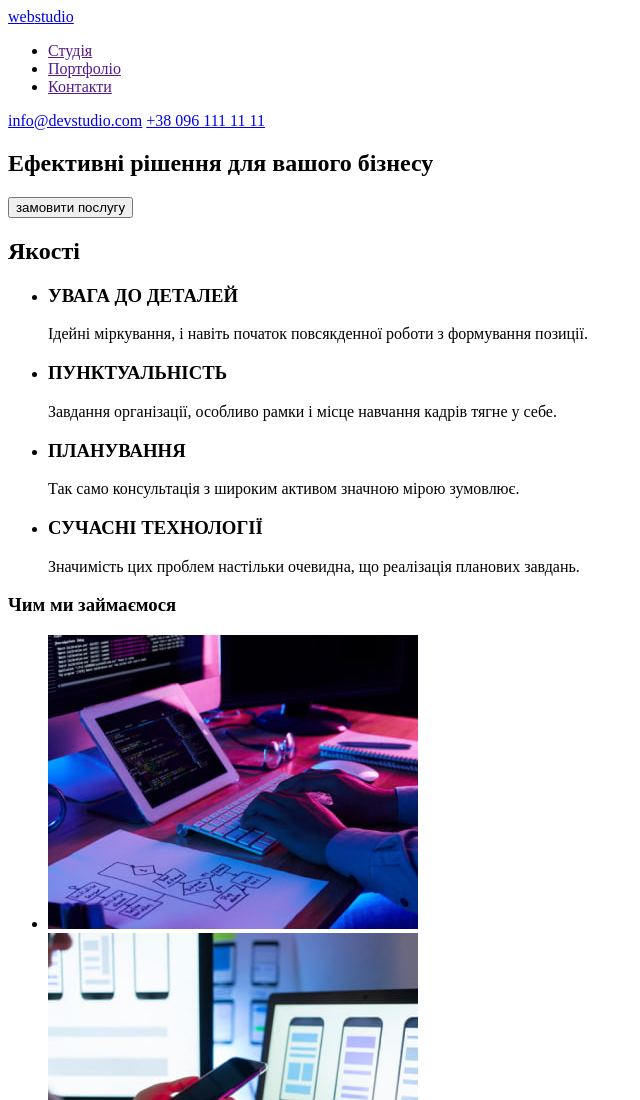
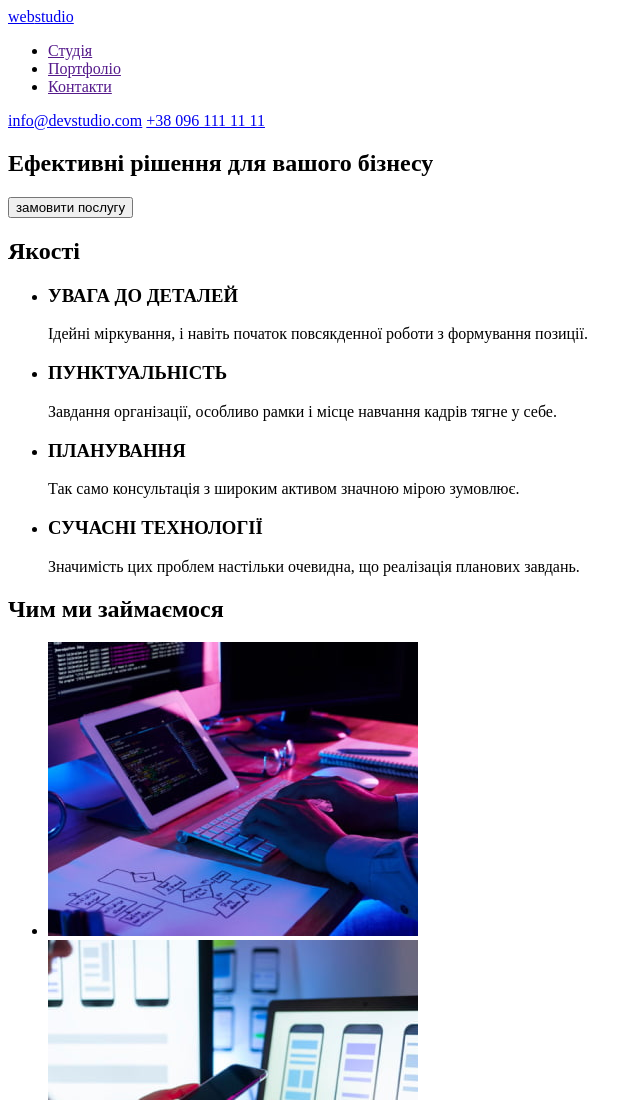
Before and after one commit to Taisiya22/goit-markup-hw-01, a plain HTML site: page index.html in a window 1280 px wide. Shown: the top 1100 px of the page, without its empty margins (0-640 px from the left). Drawn offline with Linux system fonts and the light colour scheme.

Commit message:
розбила на 3 секції

```diff
--- a/index.html
+++ b/index.html
@@ -52,9 +52,9 @@
                     </li>
                 </ul>
             </section>
+            <!--секція послуги-->
             <section>
-                <!--послуги-->
-                <h3>Чим ми займаємося</h3>
+                <h2>Чим ми займаємося</h2>
                 <ul>
                     <li><img src="./images/img1.jpg" alt="працює за комп'ютером" width="370" height="294"></li>
                     <li><img src="./images/img2.jpg" alt="комп'ютер і телефон" width="370" height="294"></li>
```
